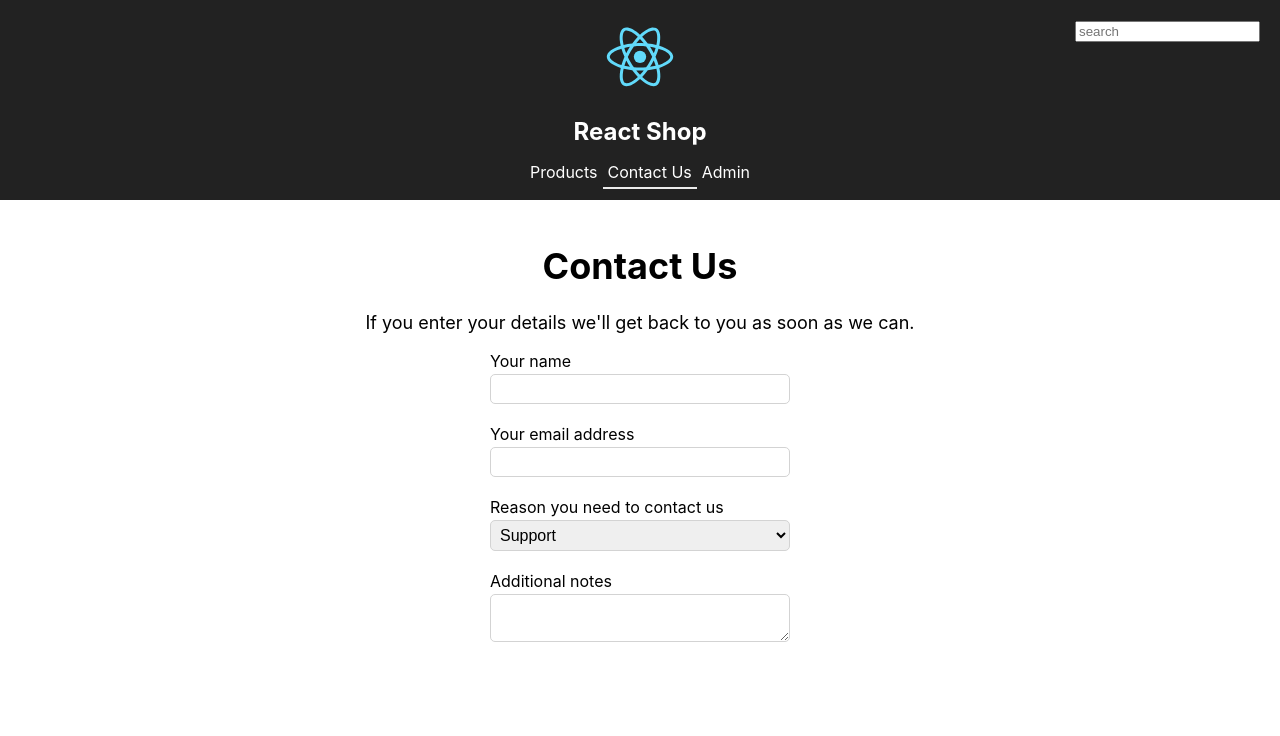
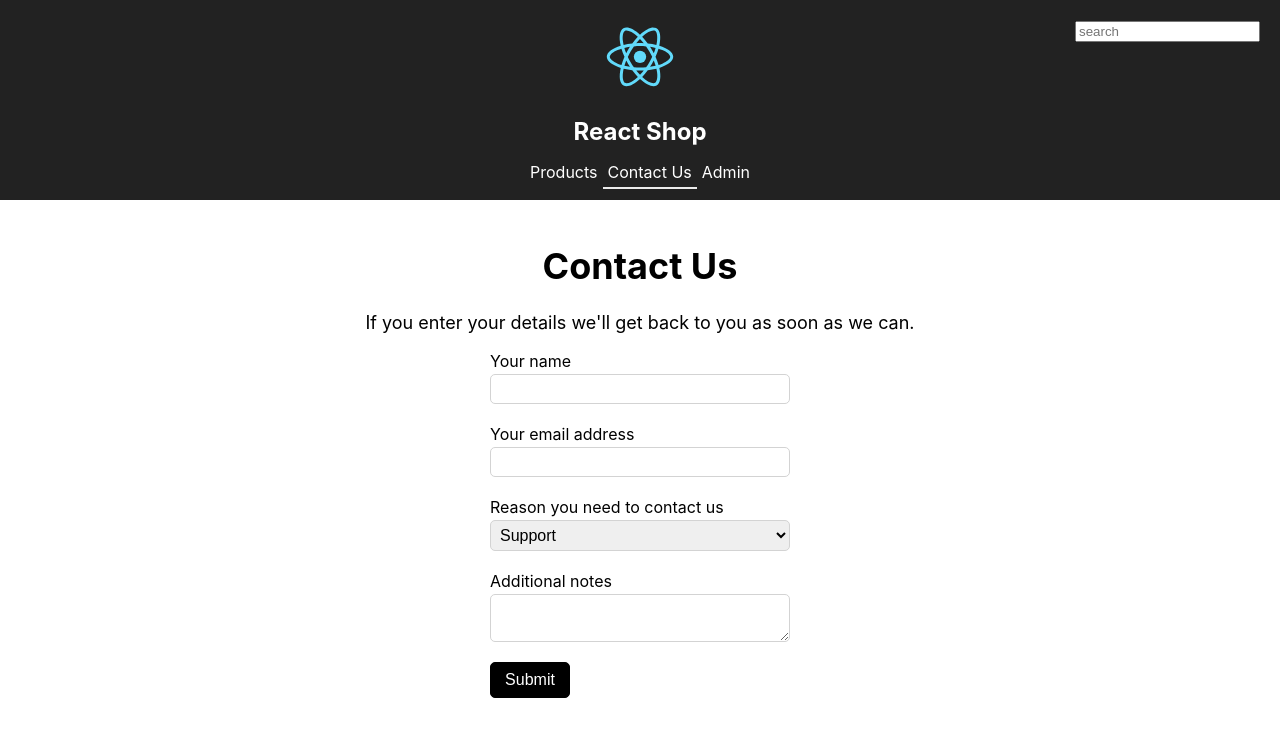
Before and after one commit to hesbon-osoro/Learn-React-with-TypeScript-3, a React (Create React App) app in the folder chapter7/react-router-shop/: page /contactus in a window 1280 px wide. Shown: the top 736 px of the page. Built offline with nearby package versions, Linux system fonts and the light colour scheme.

Commit message:
submit button

```diff
--- a/chapter7/react-router-shop/src/Form.tsx
+++ b/chapter7/react-router-shop/src/Form.tsx
@@ -181,6 +181,9 @@ export class Form extends React.Component<IFormProps, IState> {
 			<FormContext.Provider value={context}>
 				<form className="form" noValidate={true}>
 					{this.props.children}
+					<div className="form-group">
+						<button type="submit">Submit</button>
+					</div>
 				</form>
 			</FormContext.Provider>
 		);
```
